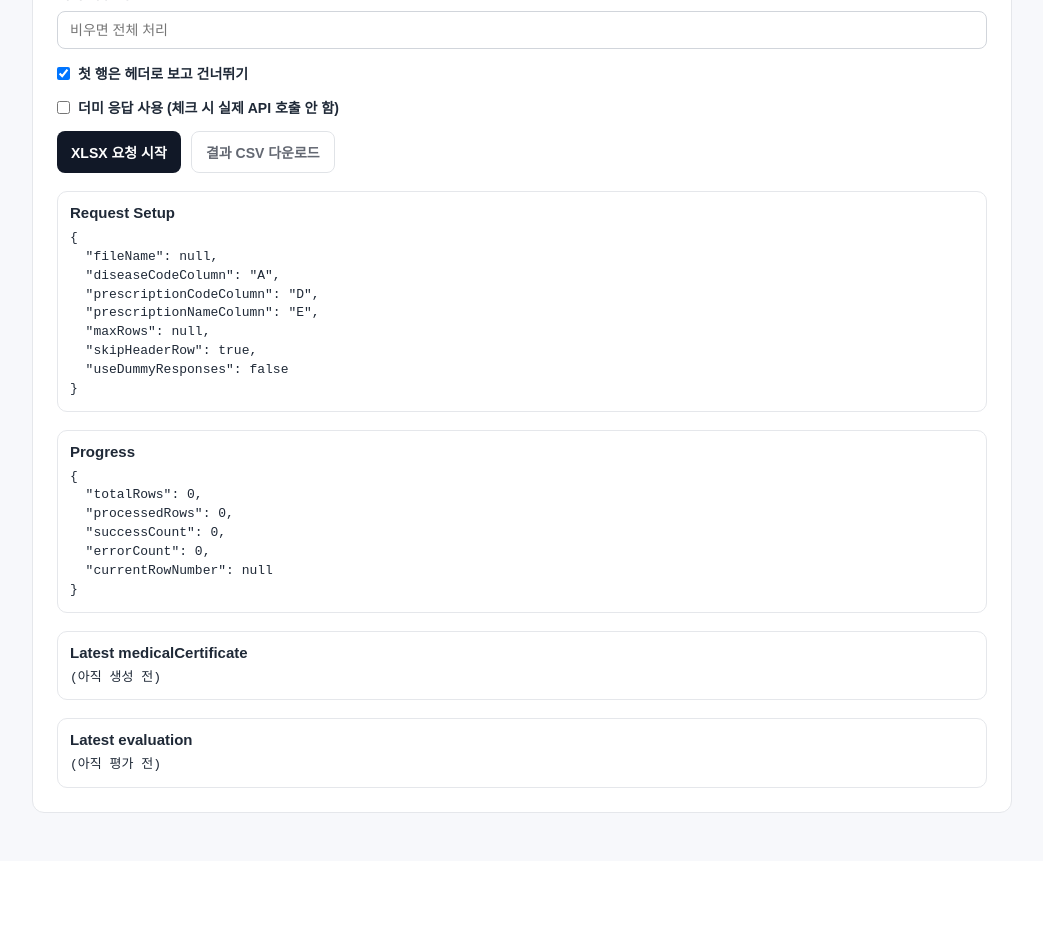
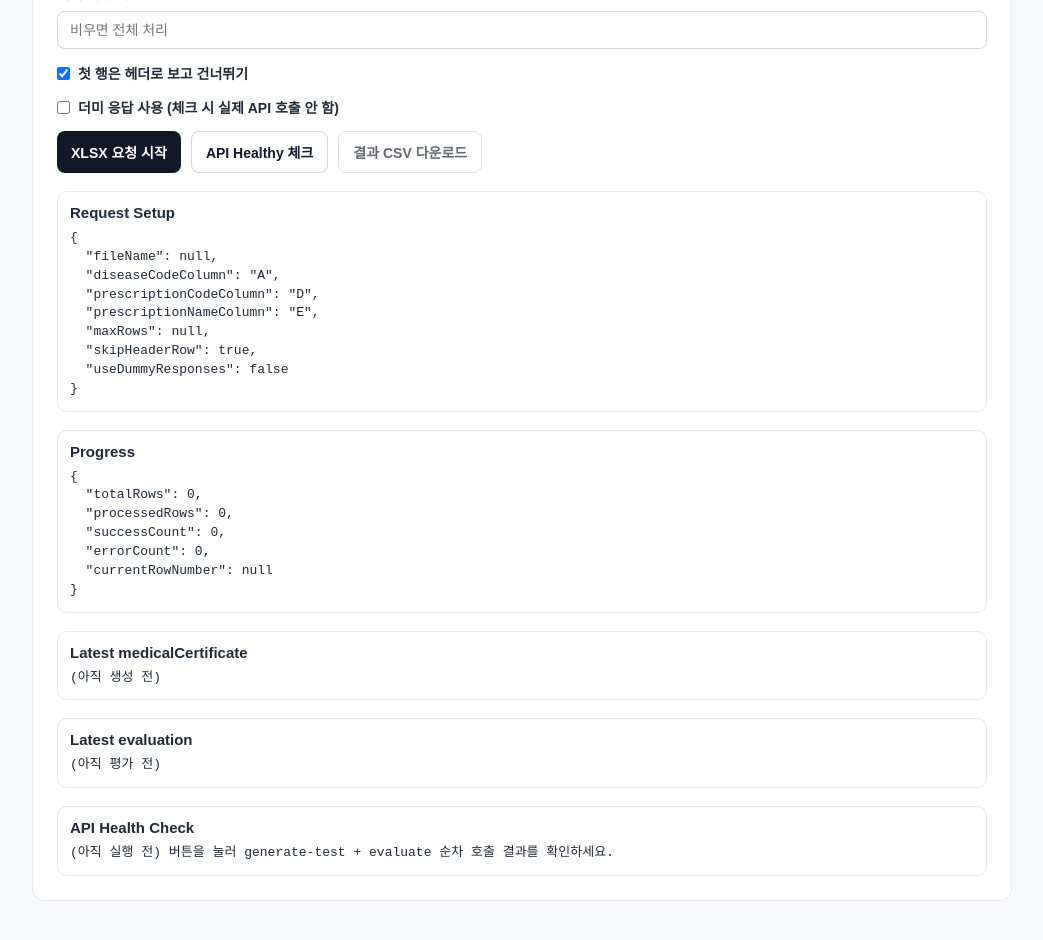
Before and after one commit to PatboongIsBetterthanSyuboong/Front-End, a Next.js app: page /evaluation in a window 1280 px wide. Shown: the part 540-1480 px from the top of the page, without its empty margins (118-1161 px from the left). Before the commit the page ends 1401 px from the top, so only its background shows below. Built offline with nearby package versions, Linux system fonts and the light colour scheme.

Commit message:
feat: evaluation 검증 로직

```diff
--- a/src/app/evaluation/page.tsx
+++ b/src/app/evaluation/page.tsx
@@ -24,6 +24,19 @@ type BatchResult = {
   medicalCertificate?: string;
   generateRawResponse?: unknown;
   evaluateRawResponse?: DocumentEvaluateResponse;
+  error?: string;
+};
+
+type HealthCheckResult = {
+  status: "success" | "error";
+  checkedAt: string;
+  request: {
+    diseaseCode: string;
+    prescriptionCode: string;
+    prescriptionName: string;
+  };
+  medicalCertificate?: string;
+  evaluate?: DocumentEvaluateResponse;
   error?: string;
 };
 
@@ -198,6 +211,8 @@ export default function EvaluationPage() {
   const [batchResults, setBatchResults] = useState<BatchResult[]>([]);
   const [currentRowNumber, setCurrentRowNumber] = useState<number | null>(null);
   const [totalRows, setTotalRows] = useState(0);
+  const [healthChecking, setHealthChecking] = useState(false);
+  const [healthCheckResult, setHealthCheckResult] = useState<HealthCheckResult | null>(null);
 
   const requestPreview = useMemo(() => {
     return {
@@ -249,6 +264,56 @@ export default function EvaluationPage() {
     link.click();
     document.body.removeChild(link);
     URL.revokeObjectURL(url);
+  }
+
+  async function handleHealthCheck() {
+    const request = {
+      diseaseCode: "J06.9",
+      prescriptionCode: "TEST-RX-001",
+      prescriptionName: "헬스체크용 처방",
+    };
+
+    setHealthChecking(true);
+    setHealthCheckResult(null);
+    setError(null);
+
+    try {
+      const generated = await generateDocumentCertificate(request);
+      const medicalCertificate = generated.medicalCertificate ?? generated.medical_certificate ?? "";
+
+      if (!medicalCertificate.trim()) {
+        throw new Error("generate-test 응답에 medicalCertificate가 없습니다.");
+      }
+
+      const evaluated = await evaluateDocumentCertificate({
+        medicalCertificate,
+        ...request,
+      });
+
+      setHealthCheckResult({
+        status: "success",
+        checkedAt: new Date().toISOString(),
+        request,
+        medicalCertificate,
+        evaluate: evaluated,
+      });
+    } catch (err: unknown) {
+      const maybeAxios = err as { response?: { data?: ApiError }; message?: string };
+      const serverMessage =
+        maybeAxios?.response?.data?.error ??
+        maybeAxios?.response?.data?.message ??
+        maybeAxios?.message ??
+        "헬스체크 중 오류가 발생했습니다.";
+
+      setHealthCheckResult({
+        status: "error",
+        checkedAt: new Date().toISOString(),
+        request,
+        error: serverMessage,
+      });
+    } finally {
+      setHealthChecking(false);
+    }
   }
 
   async function handleSubmit(e: FormEvent<HTMLFormElement>) {
@@ -356,6 +421,9 @@ export default function EvaluationPage() {
               })())
             : await evaluateDocumentCertificate({
                 medicalCertificate: generatedCertificate,
+                diseaseCode,
+                prescriptionCode,
+                prescriptionName,
               });
 
           setLatestMedicalCertificate(generatedCertificate);
@@ -506,6 +574,14 @@ export default function EvaluationPage() {
             <button
               className={styles.secondaryButton}
               type="button"
+              onClick={handleHealthCheck}
+              disabled={loading || healthChecking}
+            >
+              {healthChecking ? "헬스체크 중..." : "API Healthy 체크"}
+            </button>
+            <button
+              className={styles.secondaryButton}
+              type="button"
               onClick={handleDownloadResults}
               disabled={loading || batchResults.length === 0}
             >
@@ -532,6 +608,15 @@ export default function EvaluationPage() {
         <div className={styles.block}>
           <h2>Latest evaluation</h2>
           <pre>{latestEvaluation ? toPrettyJson(latestEvaluation) : "(아직 평가 전)"}</pre>
+        </div>
+
+        <div className={styles.block}>
+          <h2>API Health Check</h2>
+          <pre>
+            {healthCheckResult
+              ? toPrettyJson(healthCheckResult)
+              : "(아직 실행 전) 버튼을 눌러 generate-test + evaluate 순차 호출 결과를 확인하세요."}
+          </pre>
         </div>
 
         {error && (
--- a/src/services/agent.ts
+++ b/src/services/agent.ts
@@ -10,6 +10,9 @@ export interface DocumentGenerateRequest {
 
 export interface DocumentEvaluateRequest {
   medicalCertificate: string;
+  diseaseCode: string;
+  prescriptionCode: string;
+  prescriptionName: string;
 }
 
 export interface DocumentEvaluateDetail {
@@ -151,25 +154,66 @@ async function buildLocalDummyRecommendedPrescriptions(): Promise<RecommendedPre
   ];
 }
 
+/** 백엔드 snake_case / camelCase 모두 허용. 유효 항목이 없으면 null */
+function extractRemoteRecommendations(
+  remote: PrescriptionRecommendResponse
+): RecommendedPrescriptionItem[] | null {
+  const raw = remote.recommended_prescriptions ?? remote.recommendedPrescriptions;
+  if (!Array.isArray(raw) || raw.length === 0) return null;
+
+  const out: RecommendedPrescriptionItem[] = [];
+  for (const row of raw) {
+    if (!row || typeof row !== "object") continue;
+    const r = row as unknown as Record<string, unknown>;
+    const rank = typeof r.rank === "number" ? r.rank : Number(r.rank);
+    const code =
+      (typeof r.prescription_code === "string" && r.prescription_code) ||
+      (typeof r.prescriptionCode === "string" && r.prescriptionCode) ||
+      "";
+    const name =
+      (typeof r.prescription_name === "string" && r.prescription_name) ||
+      (typeof r.prescriptionName === "string" && r.prescriptionName) ||
+      "";
+    const reason = typeof r.reason === "string" ? r.reason : "";
+    const scoreRaw = r.confidence_score ?? r.confidenceScore;
+    const confidence_score = typeof scoreRaw === "number" ? scoreRaw : Number(scoreRaw);
+    if (!Number.isFinite(rank) || !code) continue;
+    out.push({
+      rank,
+      prescription_code: code,
+      prescription_name: name,
+      reason,
+      confidence_score: Number.isFinite(confidence_score) ? confidence_score : 0,
+    });
+  }
+  return out.length > 0 ? out : null;
+}
+
 export async function recommendPrescription(
   body: PrescriptionRecommendRequestBody
 ): Promise<PrescriptionRecommendResponse> {
   let remote: PrescriptionRecommendResponse = {};
+  let apiSucceeded = false;
   try {
     remote = await post<PrescriptionRecommendResponse, PrescriptionRecommendRequestBody>(
       "/api/agent/prescription/recommend",
       body
     );
+    apiSucceeded = true;
   } catch {
     // 네트워크/404/스펙 불일치 등 — 더미 추천만 사용
   }
 
-  const dummyList = await buildLocalDummyRecommendedPrescriptions();
+  const fromApi = apiSucceeded ? extractRemoteRecommendations(remote) : null;
+  const list =
+    fromApi != null && fromApi.length > 0
+      ? fromApi
+      : await buildLocalDummyRecommendedPrescriptions();
 
   return {
     ...remote,
     history_diagnose_id: body.history_diagnose_id,
-    recommended_prescriptions: dummyList,
+    recommended_prescriptions: list,
     recommendedPrescriptions: undefined,
   };
 }
```
Also changed, not shown: src/components/MedicalCertificate.tsx (+7 -0 lines), 2 other files (tests, documents, lock files or other folders).
